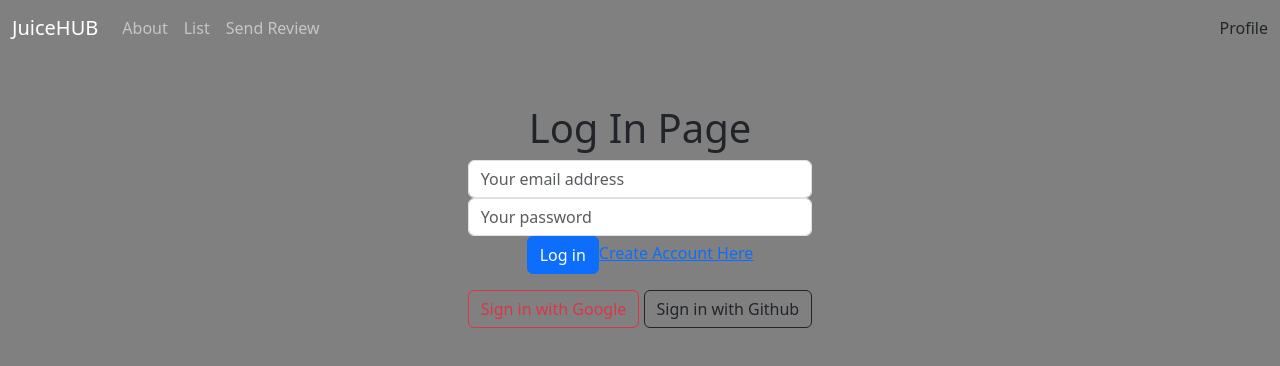
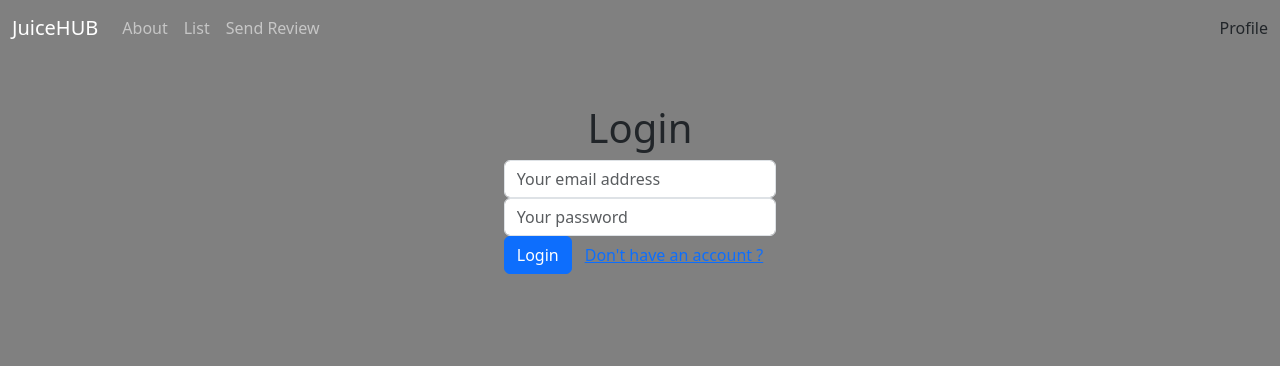
Before and after one commit to Saul999/JuiceHUB, a React (Vite) app in the folder frontend/: page /login in a window 1280 px wide. Shown: the top 366 px of the page. Built offline with nearby package versions, Linux system fonts and the light colour scheme.

Commit message:
updated Login and Signin page to navigate home after user signin

```diff
--- a/frontend/src/pages/CreateAccPage.tsx
+++ b/frontend/src/pages/CreateAccPage.tsx
@@ -1,6 +1,6 @@
 // import { createUserWithEmailAndPassword, getAuth } from "firebase/auth";
 import { useState } from "react";
-import { Link } from "react-router-dom";
+import { Link, useNavigate } from "react-router-dom";
 import { Form, Button, Alert, Col, Container, Row } from "react-bootstrap";
 
 function CreateAccPage() {
@@ -10,6 +10,7 @@ function CreateAccPage() {
   const [formData, setFormData] = useState({});
   const [loading, setLoading] = useState(false);
   const [error, setError] = useState(false);
+  const navigate = useNavigate();
 
   const handleChange = (e: React.ChangeEvent<HTMLInputElement>) => {
     setFormData({ ...formData, [e.target.id]: e.target.value });
@@ -34,6 +35,7 @@ function CreateAccPage() {
         return;
       }
       setLoading(false);
+      navigate("/");
     } catch {
       setLoading(false);
       setError(true);
--- a/frontend/src/pages/LoginPage.tsx
+++ b/frontend/src/pages/LoginPage.tsx
@@ -1,63 +1,109 @@
 import { useState } from "react";
 import { Link, useNavigate } from "react-router-dom";
-import { getAuth, signInWithEmailAndPassword } from "firebase/auth";
+// import { getAuth, signInWithEmailAndPassword } from "firebase/auth";
 import { Form, Button, Container, Row, Col, Alert } from "react-bootstrap";
 
 function LoginPage() {
-  const [email, setEmail] = useState("");
-  const [password, setPassword] = useState("");
-  const [error, setError] = useState("");
-  const navigate = useNavigate();
+  // const [email, setEmail] = useState("");
+  // const [password, setPassword] = useState("");
+  // const navigate = useNavigate();
 
-  const logIn = async () => {
+  // const logIn = async () => {
+  //   try {
+  //     await signInWithEmailAndPassword(getAuth(), email, password);
+  //     navigate("/");
+  //   } catch (e) {
+  //     setError(error);
+  //   }
+  // };
+
+  const [formData, setFormData] = useState({});
+  const [loading, setLoading] = useState(false);
+  const [error, setError] = useState(false);
+
+  const handleChange = (e: React.ChangeEvent<HTMLInputElement>) => {
+    setFormData({ ...formData, [e.target.id]: e.target.value });
+  };
+
+  const handleSubmit = async (e: { preventDefault: () => void }) => {
     try {
-      await signInWithEmailAndPassword(getAuth(), email, password);
+      setLoading(true);
+      setError(false);
+
+      e.preventDefault();
+      const res = await fetch("http://localhost:4000/auth/signin", {
+        method: "POST",
+        headers: {
+          "Content-Type": "application/json",
+        },
+        body: JSON.stringify(formData),
+      });
+      const data = await res.json();
+      if (data.success === false) {
+        setError(true);
+        return;
+      }
+      setLoading(false);
       navigate("/");
-    } catch (e) {
-      setError(error);
+    } catch {
+      setLoading(false);
+      setError(true);
     }
   };
 
+  const navigate = useNavigate();
+
+  // const createAccount = async () => {
+  //   try {
+  //     if (password !== confirmPass) {
+  //       setError("Passwords do not match !");
+  //       return;
+  //     }
+  //     if (password.length < 6) {
+  //       setError("Password must be at least 6 characters long!");
+  //       return;
+  //     }
+
+  //     await createUserWithEmailAndPassword(getAuth(), email, password);
+  //     navigate("/profile");
+  //   } catch {
+  //     setError(error);
+  //   }
+  // };
   return (
     <Container>
       <Row className="justify-content-md-center mt-5">
         <Col md="auto">
-          <h1>Log In Page</h1>
+          <h1>Login</h1>
           {error && <Alert variant="danger">{error}</Alert>}
-          <Form>
-            <Form.Group controlId="formBasicEmail">
+          <Form onSubmit={handleSubmit}>
+            <Form.Group>
               <Form.Control
                 type="email"
                 placeholder="Your email address"
-                value={email}
-                onChange={(e) => setEmail(e.target.value)}
+                id="email"
+                onChange={handleChange}
               />
             </Form.Group>
 
-            <Form.Group controlId="formBasicPassword">
+            <Form.Group>
               <Form.Control
                 type="password"
                 placeholder="Your password"
-                value={password}
-                onChange={(e) => setPassword(e.target.value)}
+                id="password"
+                onChange={handleChange}
               />
             </Form.Group>
-
-            <Button variant="primary" onClick={logIn}>
-              Log in
+            <Button variant="primary" type="submit" disabled={loading}>
+              {loading ? "Loading..." : "Login"}
             </Button>
-            <Link to="/create-account" className="ml-2">
-              Create Account Here
+            <Link to="/create-account" className="btn btn-link">
+              Don't have an account ?
             </Link>
           </Form>
-          <div className="mt-3">
-            <Button variant="outline-danger">Sign in with Google</Button>{" "}
-            <Button variant="outline-dark">Sign in with Github</Button>
-          </div>
         </Col>
       </Row>
     </Container>
   );
 }
-
 export default LoginPage;
```
